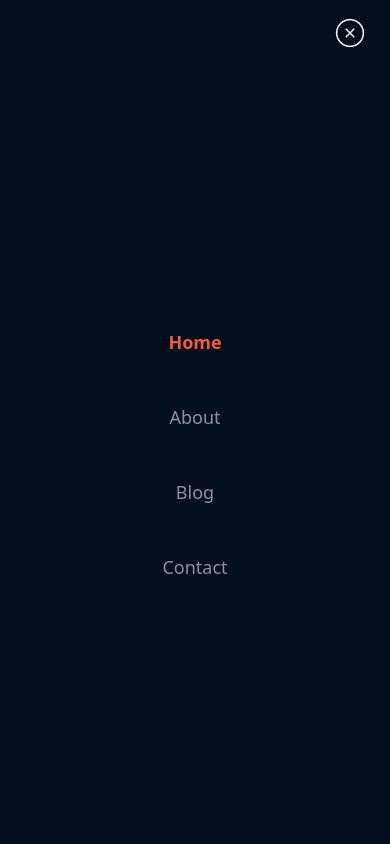
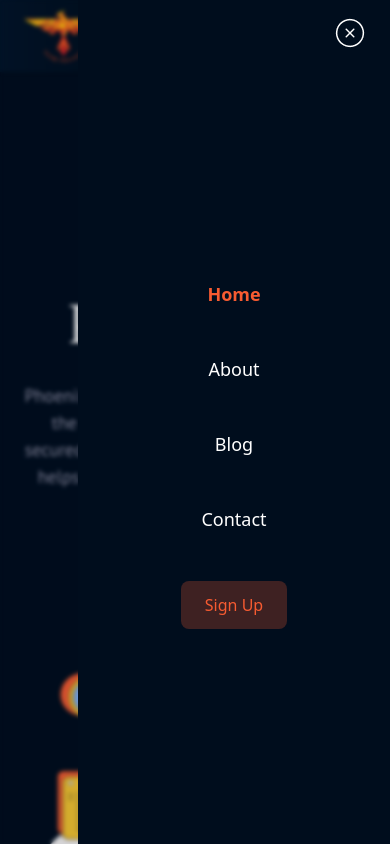
Before and after one commit to arcteggzz/phoenix-blog, a React (Vite) app: page / in a window 390 px wide. Both pictures are taken after a click on the element 353 px from the left and 36 px from the top of the page. Shown: the top 844 px of the page. Built offline with nearby package versions, Linux system fonts and the light colour scheme; a web font is replaced by a local one.

Commit message:
style: mobile navbar background fixes

```diff
--- a/src/Components/Navbar.jsx
+++ b/src/Components/Navbar.jsx
@@ -77,12 +77,19 @@ const NavBar = () => {
           {/* mobile navigation */}
           {navOpen ? (
             <div
-              className={`lg:hidden md:hidden sm:flex sm:flex-col sm:absolute sm:top-0 sm:left-0 sm:h-screen sm:w-screen transition-transform duration-500 ease-in ${
+              className={`lg:hidden md:hidden sm:block sm:absolute sm:top-0 sm:right-0 sm:h-screen sm:w-screen backdrop-blur-[2px] ${
+                theme === "dark"
+                  ? `sm:bg-[#000D1D]/[.12]`
+                  : `sm:bg-[#FFFFFF]/[.12]`
+              }`}
+            >
+              <div
+                className={`sm:flex sm:flex-col sm:absolute sm:top-0 sm:right-0 sm:h-screen sm:w-[80vw] z-10 ${
                   theme === "dark" ? `sm:bg-bgDark` : `sm:bg-bgWhite`
                 }`}
               >
                 <div
-                className="w-screen flex justify-end px-[24px] h-[72px] items-center"
+                  className="w-full flex justify-end px-[24px] h-[72px] items-center"
                   onClick={() => setNavOpen(false)}
                 >
                   <img
@@ -94,15 +101,33 @@ const NavBar = () => {
                   <p className="text-primary font-bold text-[18px] cursor-pointer">
                     Home
                   </p>
-                <p className="text-subtleGrey font-normal text-[18px] cursor-pointer">
+                  <p
+                    className={`font-normal text-[18px] cursor-pointer ${
+                      theme === "dark" ? `text-bgWhite` : `text-bgDark`
+                    }`}
+                  >
                     About
                   </p>
-                <p className="text-subtleGrey font-normal text-[18px] cursor-pointer">
+                  <p
+                    className={`font-normal text-[18px] cursor-pointer ${
+                      theme === "dark" ? `text-bgWhite` : `text-bgDark`
+                    }`}
+                  >
                     Blog
                   </p>
-                <p className="text-subtleGrey font-normal text-[18px] cursor-pointer">
+                  <p
+                    className={`font-normal text-[18px] cursor-pointer ${
+                      theme === "dark" ? `text-bgWhite` : `text-bgDark`
+                    }`}
+                  >
                     Contact
                   </p>
+                  <button
+                    className={`px-[24px] py-[12px] bg-[rgba(247,91,49,0.25)] rounded-[8px] text-primary`}
+                  >
+                    Sign Up
+                  </button>
+                </div>
               </div>
             </div>
           ) : (
```
Lines whose indentation alone changed are shown as unchanged.
